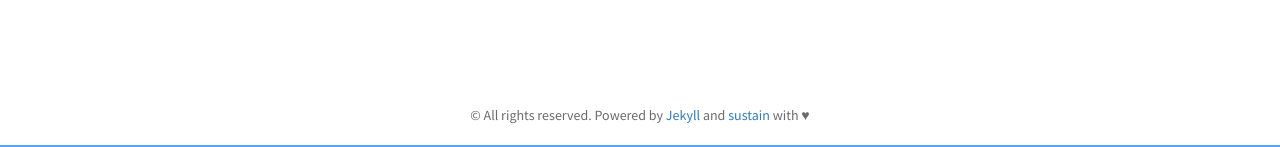
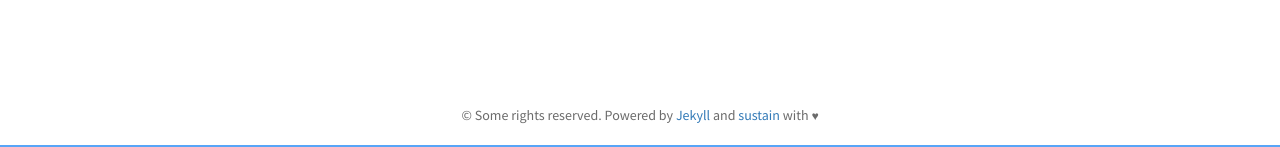
Before and after one commit to biomadeira/biomadeira.github.io, a Jekyll site: the page built from index.html, in a window 1280 px wide. Shown: the part 750-897 px from the top of the page. Built offline with Jekyll 4.4.1, drawn with Linux system fonts in a browser that asks for light colours; nearby versions of some CDN libraries.

Commit message:
Minor updates to the footer.

```diff
--- a/_includes/footer.html
+++ b/_includes/footer.html
@@ -1,8 +1,8 @@
 <footer>
     <div id="footer">
         <div class="container">
-            <p class="text-muted">© All rights reserved. Powered by <a href="http://jekyllrb.com/">Jekyll</a> and
-            <a href="http://www.github.com/biomadeira/sustain">sustain</a> with ♥</p>
+            <p class="text-muted">© Some rights reserved. Powered by <a href="http://jekyllrb.com/">Jekyll</a> and
+            <a href="http://www.github.com/biomadeira/sustain">sustain</a> with <small>♥</small></p>
         </div>
     </div>
 </footer>
```
